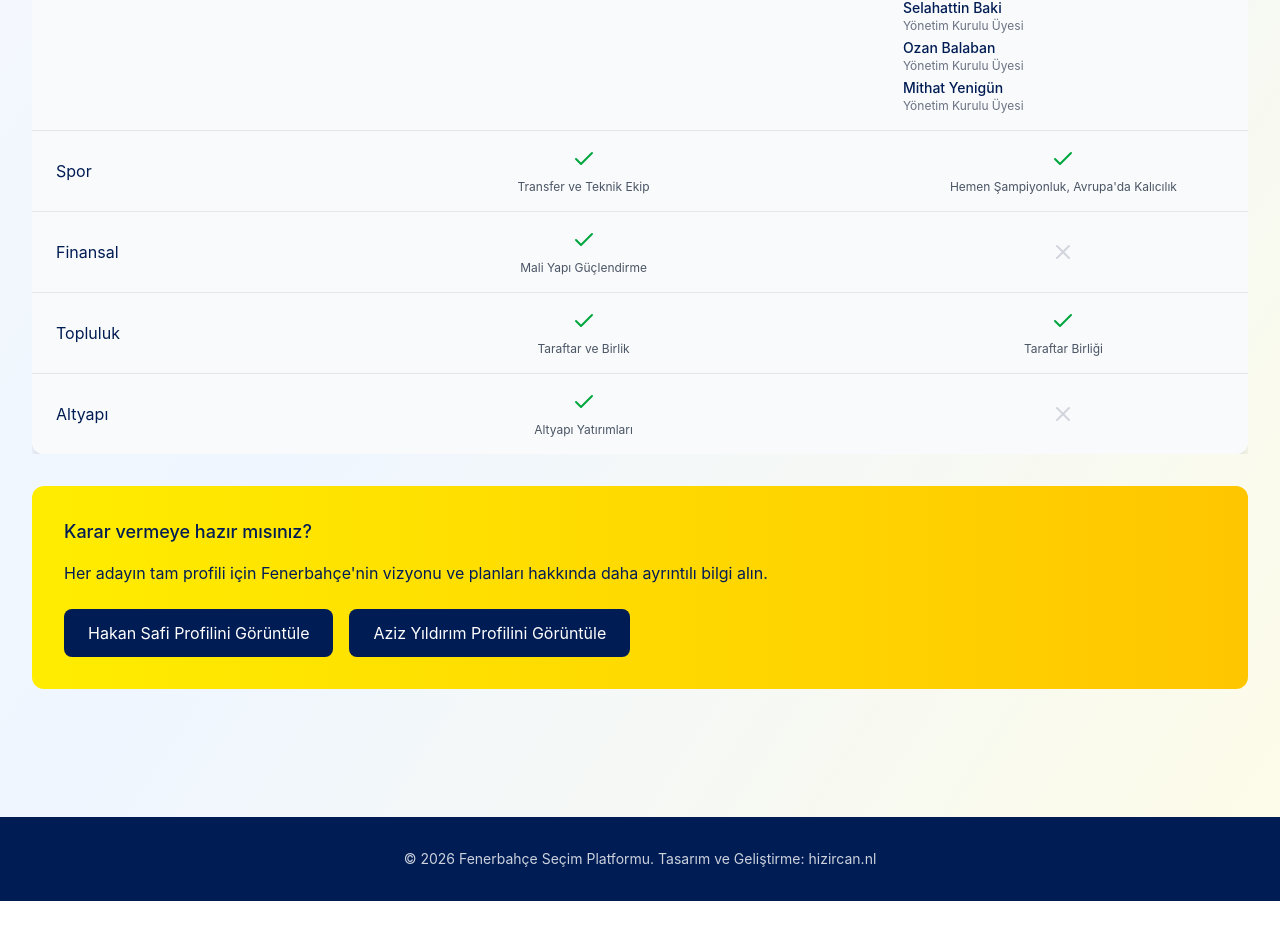
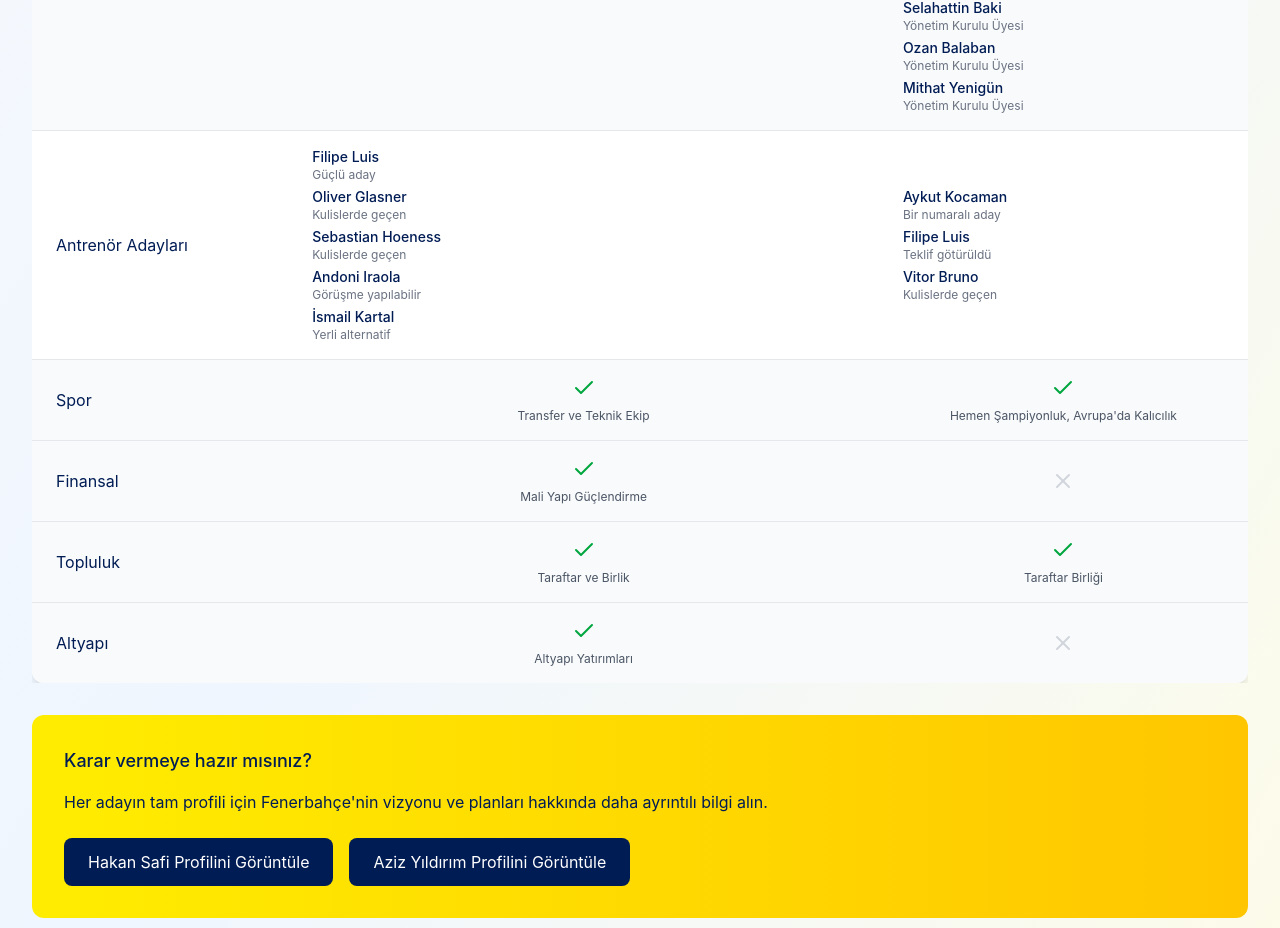
Before and after one commit to hzrcan/fenersecim, a React (Vite) app: page /karsilastir in a window 1280 px wide. Shown: the part 1075-2003 px from the top of the page. Before the commit the page ends 1976 px from the top, so only its background shows below. Built offline with nearby package versions, Linux system fonts and the light colour scheme.

Commit message:
added coach candidates

```diff
--- a/src/app/components/pages/CandidateDetailPage.tsx
+++ b/src/app/components/pages/CandidateDetailPage.tsx
@@ -1,6 +1,6 @@
 import { useEffect } from "react";
 import { useParams, Link, useNavigate } from "react-router";
-import { ArrowLeft, TrendingUp, Users, Briefcase, Target, Clock } from "lucide-react";
+import { ArrowLeft, TrendingUp, Users, Briefcase, Target, Clock, Trophy } from "lucide-react";
 import { getCandidateBySlug, generateSlug, getSlugFromIdOrSlug } from "../../data/candidatesData";
 import { updatePageMeta, addStructuredData, createCandidateSchema, createBreadcrumbSchema } from "../../../utils/seo";
 
@@ -219,6 +219,28 @@ export function CandidateDetailPage() {
           </div>
         </div>
       )}
+
+      {candidate.coachCandidates && candidate.coachCandidates.length > 0 && (
+        <div className="bg-white rounded-xl p-8 shadow-lg mt-12">
+          <div className="flex items-center space-x-2 mb-8">
+            <Trophy className="w-6 h-6 text-[#001C54]" />
+            <h2 className="text-[#001C54]">Antrenör Adayları</h2>
+          </div>
+          <div className="grid grid-cols-1 md:grid-cols-2 lg:grid-cols-3 gap-6">
+            {candidate.coachCandidates.map((coach) => (
+              <div
+                key={coach.id}
+                className="bg-gradient-to-br from-[#0052A3] to-[#001C54] rounded-lg p-6 text-white hover:shadow-lg transition-shadow border-l-4 border-[#FFED00]"
+              >
+                <h3 className="text-lg font-semibold mb-2">{coach.name}</h3>
+                <span className="inline-block px-3 py-1 bg-[#FFED00] text-[#001C54] text-xs rounded-full">
+                  {coach.status}
+                </span>
+              </div>
+            ))}
+          </div>
+        </div>
+      )}
     </div>
   );
 }
--- a/src/app/components/pages/ComparePage.tsx
+++ b/src/app/components/pages/ComparePage.tsx
@@ -169,6 +169,26 @@ export function ComparePage() {
                   ))}
                 </tr>
 
+                <tr>
+                  <td className="px-6 py-4 text-[#001C54]">Antrenör Adayları</td>
+                  {compareData.map((candidate) => (
+                    <td key={candidate?.id} className="px-6 py-4">
+                      {candidate?.coachCandidates && candidate.coachCandidates.length > 0 ? (
+                        <ul className="text-sm text-gray-600 space-y-1">
+                          {candidate.coachCandidates.map((coach) => (
+                            <li key={coach.id} className="flex flex-col">
+                              <span className="font-medium text-[#001C54]">{coach.name}</span>
+                              <span className="text-xs text-gray-500">{coach.status}</span>
+                            </li>
+                          ))}
+                        </ul>
+                      ) : (
+                        <X className="w-6 h-6 text-gray-300 mx-auto" />
+                      )}
+                    </td>
+                  ))}
+                </tr>
+
                 {allCategories.map((category) => (
                   <tr key={category} className="bg-gray-50">
                     <td className="px-6 py-4 text-[#001C54]">{category}</td>
--- a/src/app/data/candidatesData.ts
+++ b/src/app/data/candidatesData.ts
@@ -10,12 +10,19 @@ export interface Candidate {
   pastInvolvement: TimelineEvent[];
   popularity: number;
   boardMembers?: BoardMember[];
+  coachCandidates?: CoachCandidate[];
 }
 
 export interface BoardMember {
   id: string;
   name: string;
   position: string;
+}
+
+export interface CoachCandidate {
+  id: string;
+  name: string;
+  status: string;
 }
 
 export interface Project {
@@ -115,6 +122,13 @@ export const candidates: Candidate[] = [
     boardMembers: [
       { id: "b1", name: "Ali Aytemiz", position: "Yönetim Kurulu Üyesi" },
       { id: "b2", name: "Metin Sipahioğlu", position: "İletişimden Sorumlu Yönetim Kurulu Üyesi" }
+    ],
+    coachCandidates: [
+      { id: "c1", name: "Filipe Luis", status: "Güçlü aday" },
+      { id: "c2", name: "Oliver Glasner", status: "Kulislerde geçen" },
+      { id: "c3", name: "Sebastian Hoeness", status: "Kulislerde geçen" },
+      { id: "c4", name: "Andoni Iraola", status: "Görüşme yapılabilir" },
+      { id: "c5", name: "İsmail Kartal", status: "Yerli alternatif" }
     ]
   },
   {
@@ -170,7 +184,11 @@ export const candidates: Candidate[] = [
       { id: "b11", name: "Selahattin Baki", position: "Yönetim Kurulu Üyesi" },
       { id: "b12", name: "Ozan Balaban", position: "Yönetim Kurulu Üyesi" },
       { id: "b13", name: "Mithat Yenigün", position: "Yönetim Kurulu Üyesi" }
-      // Bu isimler kulislerde güçlü şekilde geçiyor. Resmi liste henüz tam açıklanmadı.
+    ],
+    coachCandidates: [
+      { id: "c6", name: "Aykut Kocaman", status: "Bir numaralı aday" },
+      { id: "c7", name: "Filipe Luis", status: "Teklif götürüldü" },
+      { id: "c8", name: "Vitor Bruno", status: "Kulislerde geçen" }
     ]
   }
 ];
```
